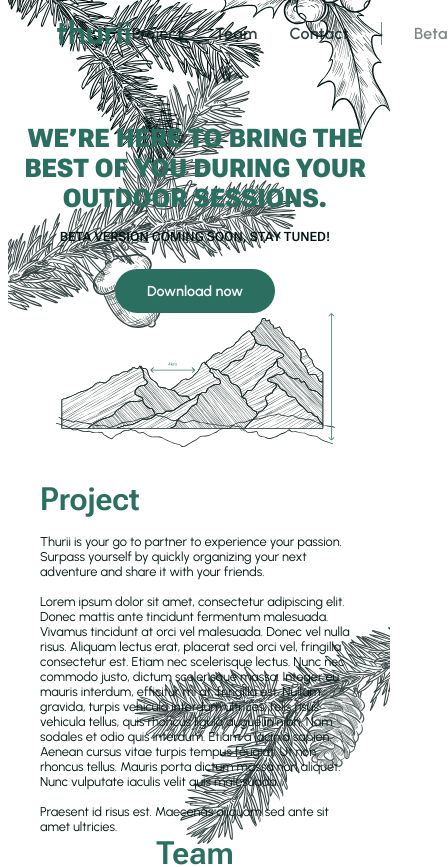
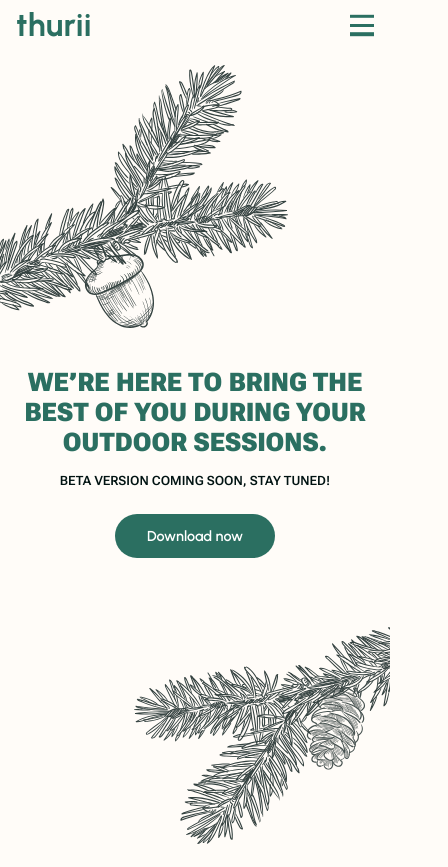
Before and after one commit to Bouboule-Corp/thurii-web-landing-page, a SvelteKit app: page / in a window 390 px wide. Shown: the top 867 px of the page, 448 px wide, since content can reach past the window. After the commit the page ends 844 px from the top, so only its background shows below. Built offline with nearby package versions, Linux system fonts and the light colour scheme.

Commit message:
feat: update navbar to be responsive on mobile

```diff
--- a/src/app.html
+++ b/src/app.html
@@ -3,8 +3,10 @@
 	<head>
 		<meta charset="utf-8" />
 		<title>Thurii</title>
+		<meta name="viewport" content="width=device-width" />
+
+		<link rel="stylesheet" href="%sveltekit.assets%/globals.css" />
 		<link rel="icon" href="%sveltekit.assets%/favicon.ico" />
-		<meta name="viewport" content="width=device-width" />
 		%sveltekit.head%
 	</head>
 	<body data-sveltekit-preload-data="hover">
--- a/src/components/Header.svelte
+++ b/src/components/Header.svelte
@@ -1,4 +1,4 @@
-<script>
+<script lang="ts">
     import navigation from "../navigation.json";
 
     function handleAnchorClick (event) {
@@ -15,12 +15,26 @@
         behavior: 'smooth',
         block: 'center',
       });
+      handleMobileNav(false);
+    }
+
+    let mobileNav = false;
+
+    function handleMobileNav(status: boolean = false) {
+      mobileNav = status;
+      document.body.className = status ? 'mobile' : '';
     }
 </script>
 
 <header>
     <span class="title">thurii</span>
-    <nav>
+    <div class="menu-toggle {mobileNav ? 'open' : ''}" on:click={() => handleMobileNav(!mobileNav)}>
+        <span></span>
+        <span></span>
+        <span></span>
+    </div>
+    <nav class="{mobileNav ? 'mobile' : ''}">
+        <span class="title">thurii</span>
         <ul>
             {#each navigation as nav}
                 {#if nav.disabled}
@@ -40,8 +54,6 @@
 </header>
 
 <style>
-    @import "../styles/globals.css";
-
     header {
         display: flex;
         align-items: center;
@@ -63,7 +75,33 @@
         user-select: none;
     }
 
+    .menu-toggle {
+        display: none;
+        flex-direction: column;
+        justify-content: space-between;
+        row-gap: .15rem;
+        width: 1.5rem;
+        cursor: pointer;
+    }
+
+    .menu-toggle span {
+        width: 100%;
+        height: .2rem;
+        background-color: var(--primary-default);
+        transition: 200ms ease-in-out;
+    }
+    .menu-toggle span:nth-child(1) {
+        transform: translateY(-.2rem);
+    }
+    .menu-toggle span:nth-child(3) {
+        transform: translateY(.2rem);
+    }
+
     /* Navigation */
+    nav .title {
+        display: none;
+    }
+
     nav ul {
         display: flex;
         align-items: center;
@@ -120,4 +158,65 @@
     nav li.disabled::before {
         display: none;
     }
+
+    @media (max-width: 768px) {
+        header {
+            padding: .4rem 1rem;
+        }
+
+        .menu-toggle {
+            display: flex;
+        }
+
+        .menu-toggle.open {
+            row-gap: 0;
+        }
+
+        .menu-toggle.open span:nth-child(1) {
+            transform: translateY(.2rem) rotate(45deg);
+        }
+
+        .menu-toggle.open span:nth-child(2) {
+            display: none;
+        }
+
+        .menu-toggle.open span:nth-child(3) {
+            transform: translateY(0) rotate(-45deg);
+        }
+
+        nav {
+            display: none;
+        }
+
+        nav.mobile {
+            display: block;
+            position: absolute;
+            top: 0;
+            left: 0;
+            width: 80%;
+            height: 100%;
+            background-color: var(--background-default);
+            box-shadow: 0 0 10px rgba(0, 0, 0, .2);
+            transition: 200ms ease-in-out;
+        }
+
+        nav.mobile .title {
+            display: flex;
+            justify-content: center;
+            padding: 1rem 0rem;
+        }
+
+        nav.mobile ul {
+            flex-direction: column;
+            row-gap: 2rem;
+            padding: 2rem 0rem;
+        }
+
+        nav.mobile .separator {
+            height: .08rem;
+            width: 10%;
+            background-color: var(--text-default);
+            opacity: .5;
+        }
+    }
 </style>
--- a/src/components/sections/Contact.svelte
+++ b/src/components/sections/Contact.svelte
@@ -36,8 +36,6 @@
 </section>
 
 <style>
-    @import "../../styles/globals.css";
-
     #leaf {
         top: 4rem;
         object-position: -2rem 0;
@@ -104,6 +102,11 @@
         box-shadow: 0 0 4px rgba(0, 0, 0, 0.1);
     }
 
+    form textarea {
+        max-height: 25vh;
+        resize: vertical;
+    }
+
     form button {
         width: 18rem;
         padding: .8rem 2rem;
@@ -151,6 +154,10 @@
             row-gap: 1.4rem;
         }
 
+        form textarea {
+            max-height: 15vh;
+        }
+
         form button {
             width: 100%;
         }
--- a/src/components/sections/Project.svelte
+++ b/src/components/sections/Project.svelte
@@ -13,8 +13,6 @@
 </section>
 
 <style>
-    @import "../../styles/globals.css";
-
     .content {
         height: 100%;
         display: flex;
--- a/src/components/sections/Team.svelte
+++ b/src/components/sections/Team.svelte
@@ -21,8 +21,6 @@
 </section>
 
 <style>
-    @import "../../styles/globals.css";
-
     #leaf-fruit {
         top: -10rem;
         right: 0;
--- a/src/components/sections/Welcome.svelte
+++ b/src/components/sections/Welcome.svelte
@@ -16,8 +16,6 @@
 </section>
 
 <style>
-    @import "../../styles/globals.css";
-
     #top-leaf {
         top: 0;
         object-position: -2rem 0;
--- a/src/styles/globals.css
+++ b/static/globals.css
@@ -52,11 +52,19 @@ img {
 body {
     background-color: var(--background-default);
 }
+body.mobile {
+    height: 100%;
+    overflow: hidden;
+}
 
 .Page {
     height: 100vh;
     overflow-y: scroll;
     scroll-snap-type: y mandatory;
+}
+
+body.mobile .Page {
+    overflow-y: hidden;
 }
 
 .Page section {
```
